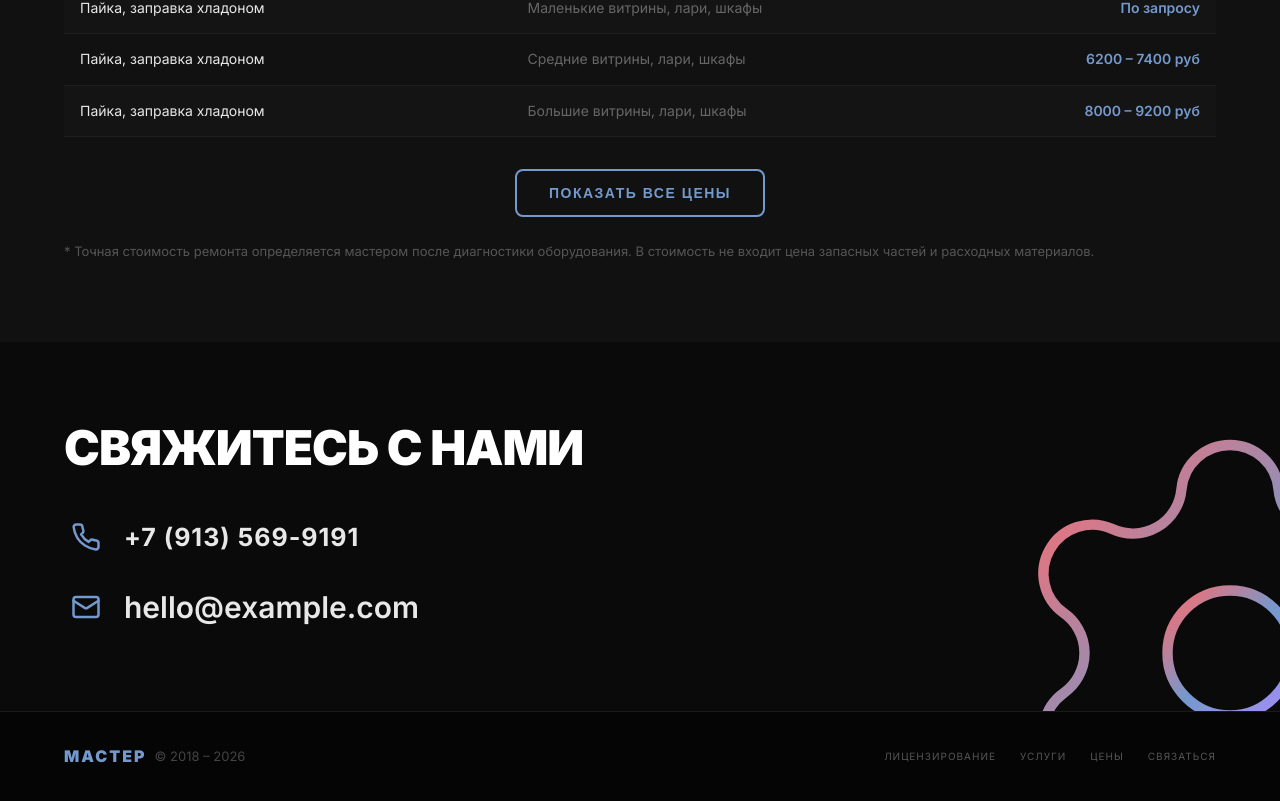
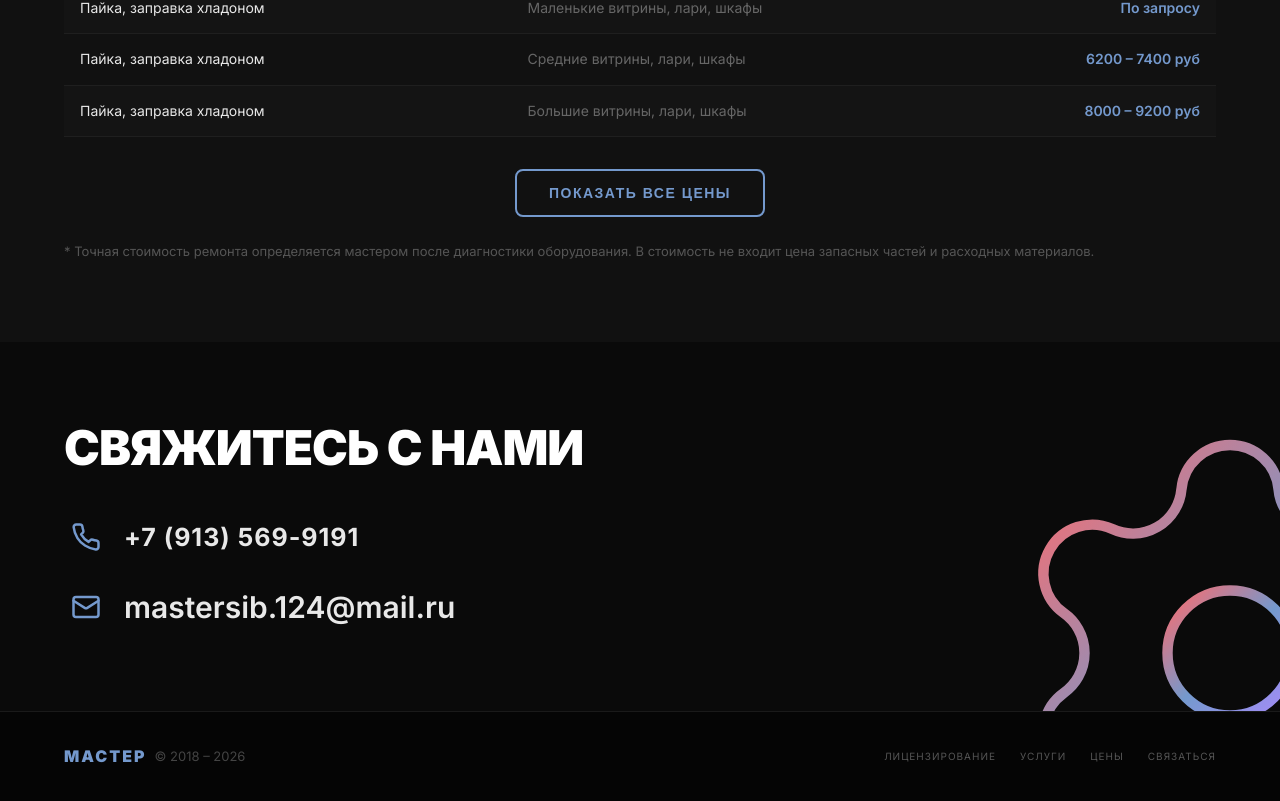
Before and after one commit to DaSnowLeopard/MASTER_web, a Next.js app: page / in a window 1280 px wide. Shown: the part 3225-4026 px from the top of the page. Built offline with nearby package versions, Linux system fonts and the light colour scheme.

Commit message:
email change

```diff
--- a/components/Contact.js
+++ b/components/Contact.js
@@ -57,7 +57,7 @@ export default function Contact() {
                   +7 (913) 569-9191
                 </a>
 
-                <a href="mailto:hello@example.com" style={{
+                <a href="mailto:mastersib.124@mail.ru" style={{
                   display: 'flex',
                   alignItems: 'center',
                   gap: '16px',
@@ -75,7 +75,7 @@ export default function Contact() {
                   }}>
                     <Mail size={30} />
                   </span>
-                  hello@example.com
+                  mastersib.124@mail.ru
                 </a>
               </div>
             </div>
```
